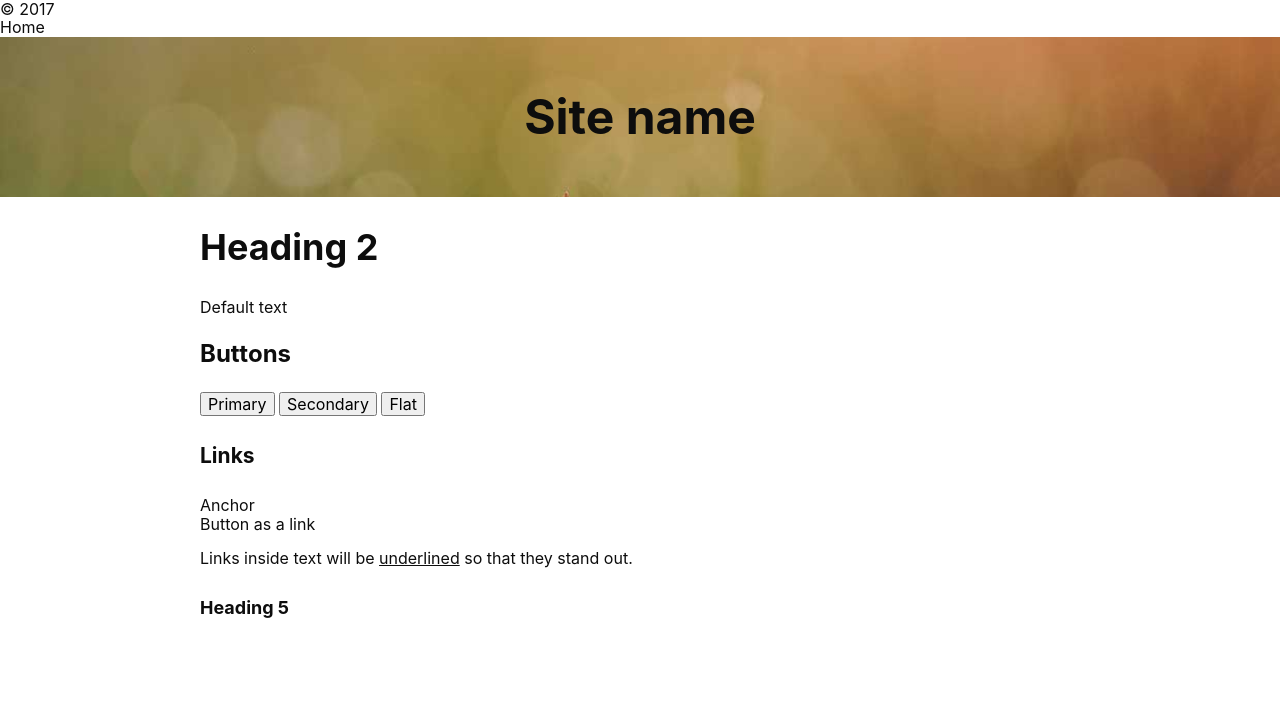
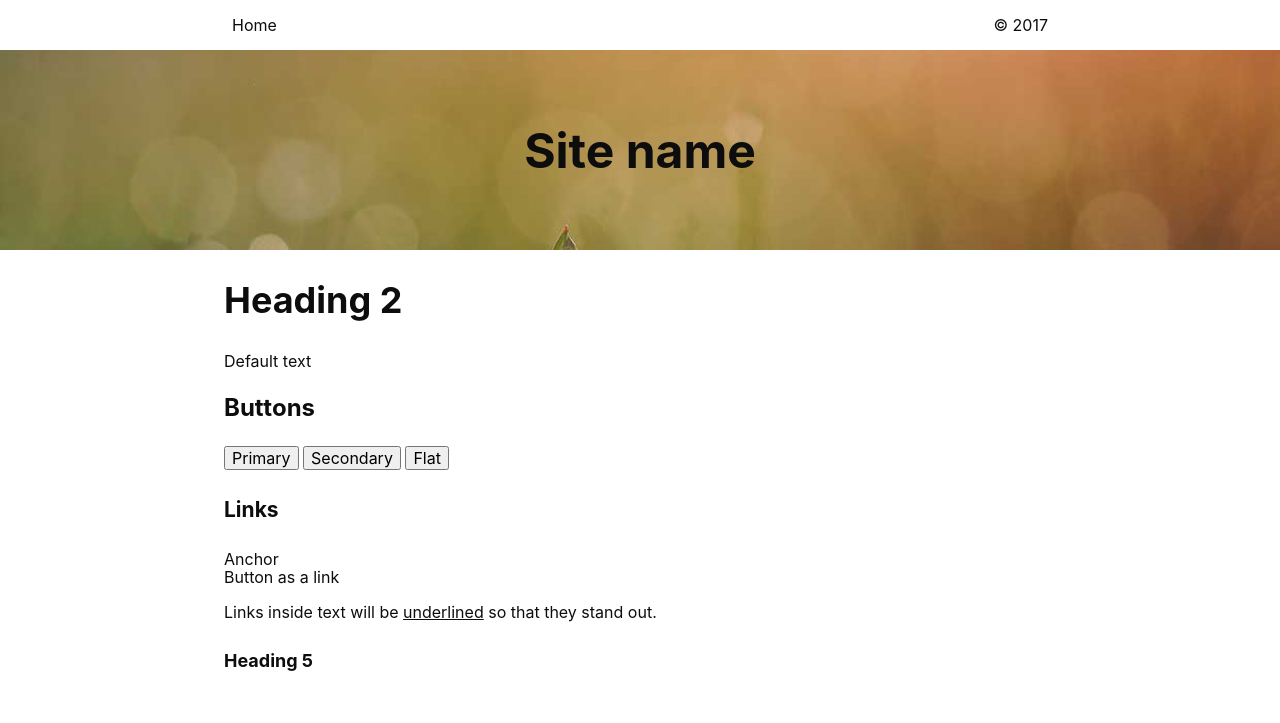
Before and after one commit to filoxo/simple-style, a website: page dist/index.html in a window 1280 px wide. Drawn offline with nearby package versions, Linux system fonts and the light colour scheme.

Commit message:
Reset box sizing. Add nav and link styles.

```diff
--- a/main.css
+++ b/main.css
@@ -4,6 +4,10 @@
     --color-secondary: red;
     --color-neutral-light: #ddd;
     --color-neutral-dark: #0d0d0d;
+}
+
+*, *:before, *:after {
+    box-sizing: border-box;
 }
 
 html {
@@ -24,28 +28,48 @@ h5 { font-size: 1.125rem; }
 .hero {
   align-items: center;
   display: flex;
-  height: 10em;
+  height: 12.5em;
   justify-content: center;
 }
 
-main, .main {
+main, .main,
+nav, .nav {
+  margin: 0 auto;
   max-width: 55em;
-  margin: 0 auto;
   padding: 0 1.5em;
+}
+
+nav, .nav {
+  align-items: stretch;
+  display: flex;
+  flex-flow: row wrap;
+  justify-content: space-between;
+}
+.nav-left {
+  flex-shrink: 1;
+  align-self: flex-start;
+  order: 1;
+}
+.nav-right {
+  flex-shrink: 1;
+  align-self: flex-end;
+  order: 2;
+}
+.nav-item {
+  padding: 1em .5em;
 }
 
 a, .link {
   appearance: none;
   background-color: transparent;
   border: none;
-  color: color(var(--color-neutral-dark) l(40%));
+  color: color(var(--color-neutral-dark) l(60%));
   cursor: pointer;
   padding: 0;
   text-decoration: none;
 }
 
-a:hover, .link:hover {
-  text-decoration:underline;
+a:hover, .link:hover,
+p > a, p > .link  {
+  text-decoration: underline;
 }
-
-p > a, p > .link { text-decoration:underline; }
```
Also changed, not shown: dist/main.css.
